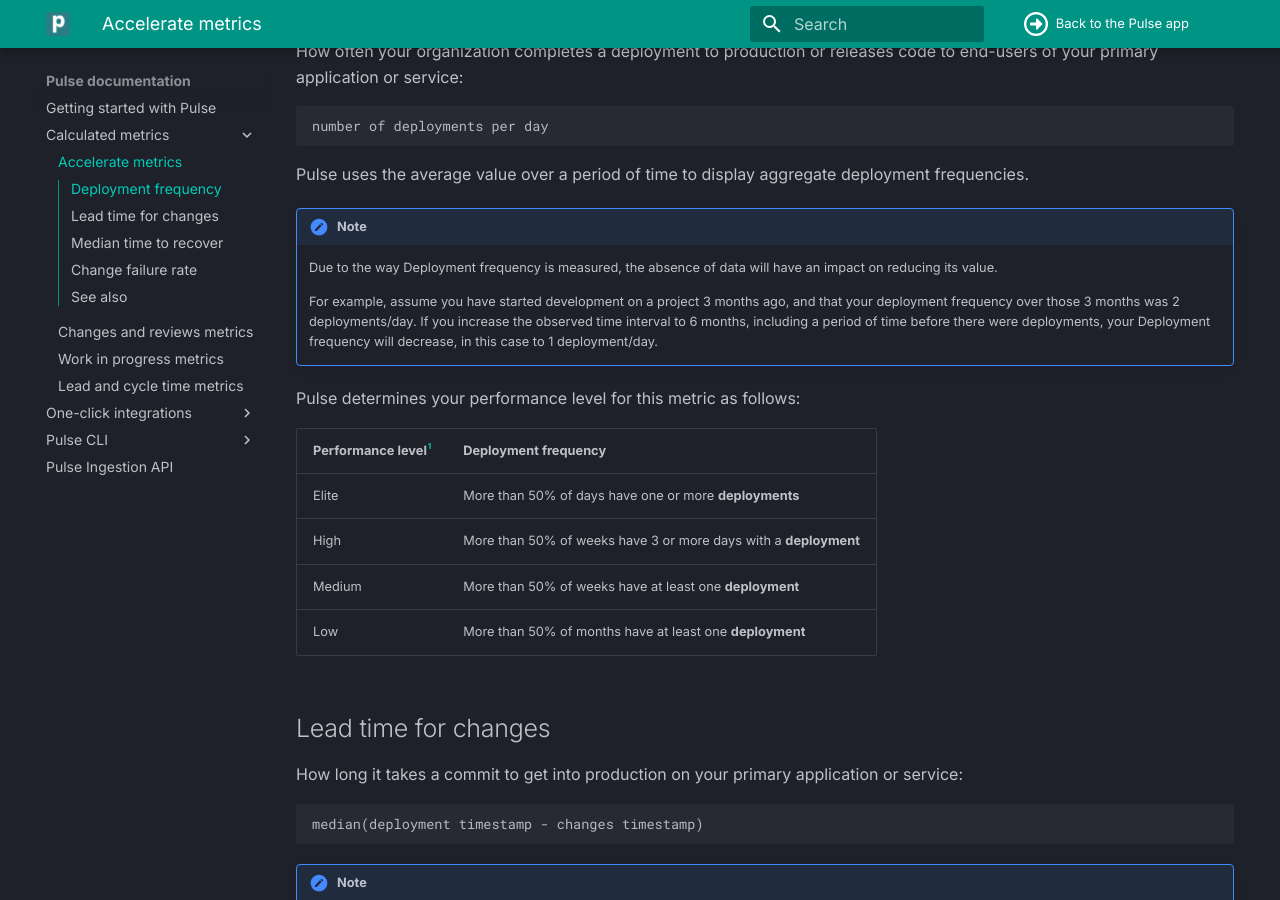
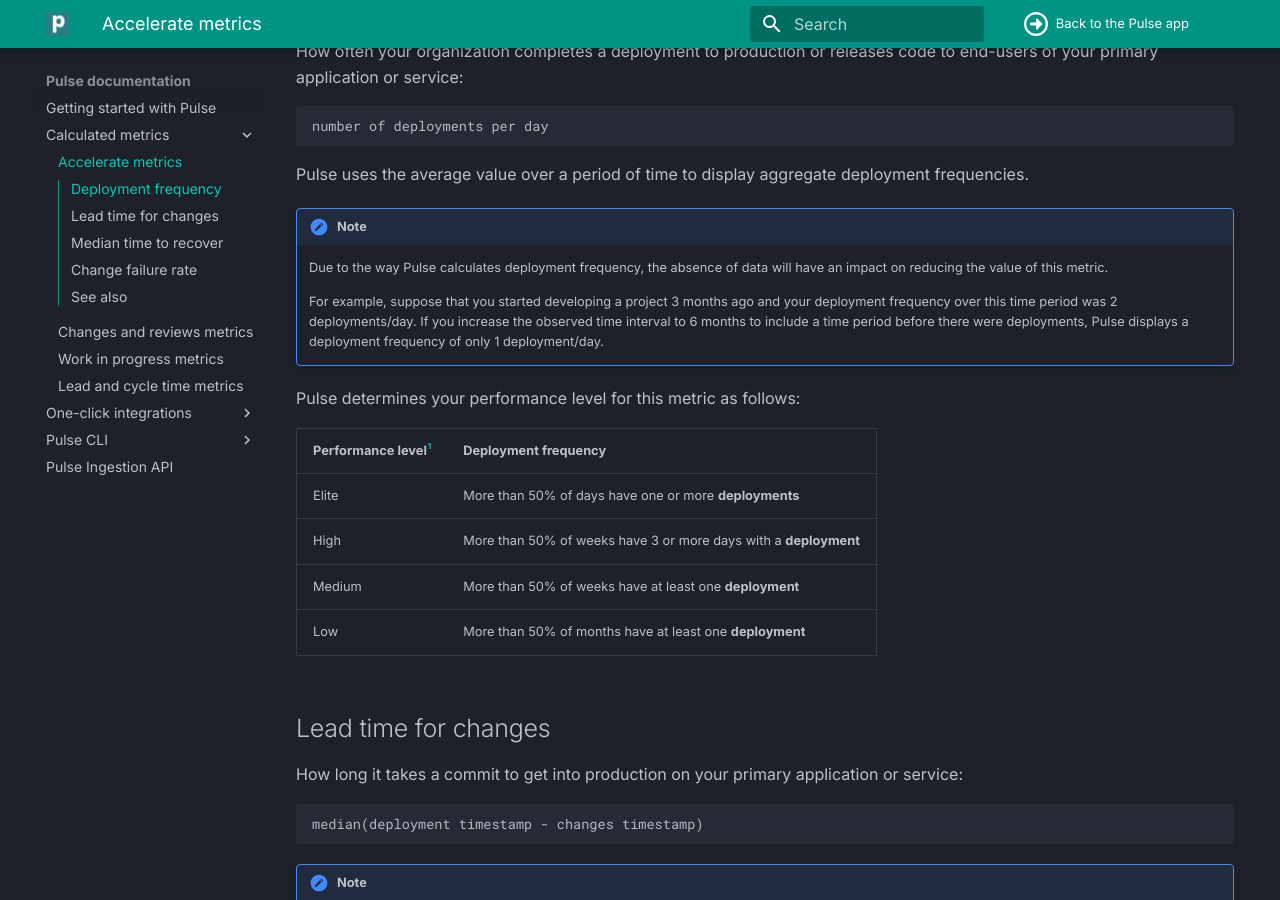
Before and after one commit to codacy/pulse-user-docs, an MkDocs documentation site: the page built from docs/metrics/accelerate.md, in a window 1280 px wide and 900 px high, scrolled down 425 px. Built offline with MkDocs 1.6.1 and Material for MkDocs 9.7.7, drawn with Linux system fonts in a browser that asks for light colours.

Commit message:
Update docs/metrics/accelerate.md
Co-authored-by: Paulo Ribeiro <paulo.ribeiro@codacy.com>

```diff
--- a/docs/metrics/accelerate.md
+++ b/docs/metrics/accelerate.md
@@ -18,9 +18,9 @@
 Pulse uses the average value over a period of time to display aggregate deployment frequencies.
 
 !!! note
-    Due to the way Deployment frequency is measured, the absence of data will have an impact on reducing its value.
+    Due to the way Pulse calculates deployment frequency, the absence of data will have an impact on reducing the value of this metric.
 
-    For example, assume you have started development on a project 3 months ago, and that your deployment frequency over those 3 months was 2 deployments/day. If you increase the observed time interval to 6 months, including a period of time before there were deployments, your Deployment frequency will decrease, in this case to 1 deployment/day.
+    For example, suppose that you started developing a project 3 months ago and your deployment frequency over this time period was 2 deployments/day. If you increase the observed time interval to 6 months to include a time period before there were deployments, Pulse displays a deployment frequency of only 1 deployment/day.
 
 Pulse determines your performance level for this metric as follows:
 
```
